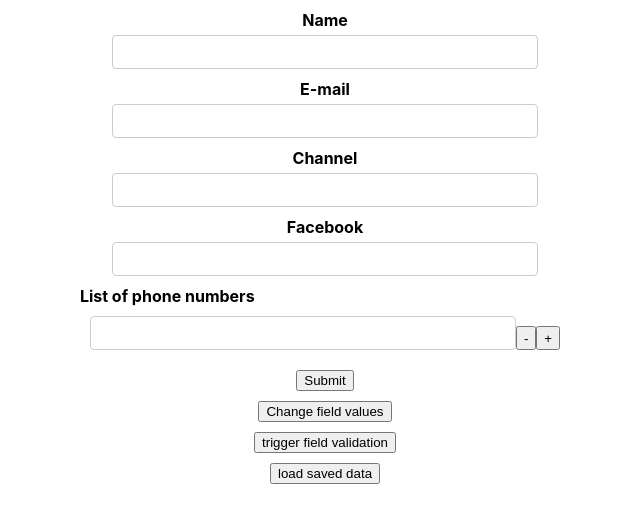
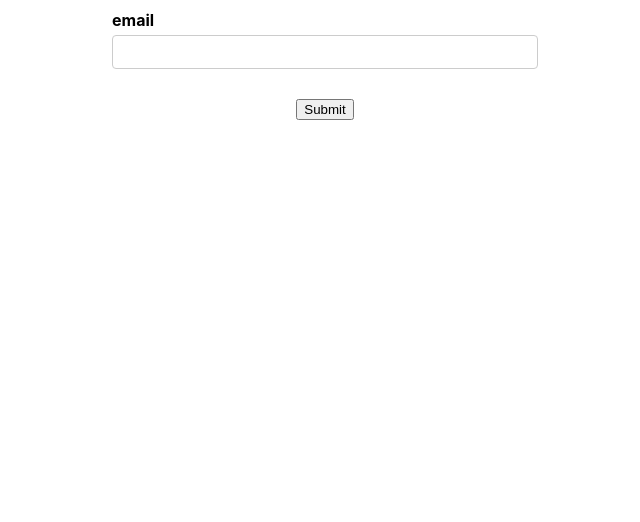
Before and after one commit to auronvila/react-ts-formik, a React (Vite) app: page / in a window 1280 px wide. Shown: the top 522 px of the page, without its empty margins (315-955 px from the left). Built offline with nearby package versions, Linux system fonts and the light colour scheme.

Commit message:
creting a formik container and reusable form components

```diff
--- a/src/App.tsx
+++ b/src/App.tsx
@@ -1,11 +1,12 @@
 import './App.css'
-import YoutubeForm from './components/YoutubeForm'
+import FormikContainer from "./components/formik/FormikContainer.tsx";
 
 function App() {
   return (
     <>
-      <YoutubeForm/>
+      {/*<YoutubeForm/>*/}
       {/*<OldYoutubeForm/>*/}
+      <FormikContainer/>
     </>
   )
 }
--- /dev/null
+++ b/src/components/formik/FormikContainer.tsx
@@ -0,0 +1,32 @@
+import * as Yup from 'yup'
+import {Form, Formik, FormikProps} from "formik";
+import FormikControl from "./FormikControl.tsx";
+
+export default function FormikContainer() {
+  const validationSchema = Yup.object({
+    email: Yup.string().required()
+  })
+
+  const initialValues = {
+    email: ''
+  }
+
+  function onSubmit(values) {
+    console.log(values)
+  }
+
+  return (
+    <>
+      <Formik initialValues={initialValues} onSubmit={onSubmit} validationSchema={validationSchema}>
+        {(formik: FormikProps<typeof initialValues>) => (
+          <Form>
+            <FormikControl control={'input'} label={'email'} name={'email'} type={'email'}/>
+            <button type={'submit'}>
+              Submit
+            </button>
+          </Form>
+        )}
+      </Formik>
+    </>
+  )
+}
--- /dev/null
+++ b/src/components/formik/FormikControl.tsx
@@ -0,0 +1,23 @@
+import Input from "./Input.tsx";
+
+interface FormikControlProps {
+  control: 'input' | 'textarea' | 'select' | 'radio' | 'checkbox' | 'date'
+  label: string
+  name: string
+  type: string
+}
+
+export default function FormikControl(props: FormikControlProps) {
+  const {control, ...rest} = props;
+  switch (control) {
+    case 'input':
+      return <Input {...rest}/>
+    case 'textarea':
+    case 'select':
+    case'radio':
+    case 'checkbox':
+    case 'date':
+    default :
+      return null
+  }
+}
--- /dev/null
+++ b/src/components/formik/Input.tsx
@@ -0,0 +1,18 @@
+import {ErrorMessage, Field} from "formik";
+
+interface InputProps {
+  label: string
+  name: string
+  type: string
+}
+
+export default function Input(props: InputProps) {
+  const {label, name, ...rest} = props
+  return (
+    <div className={'form-control'}>
+      <label htmlFor={name}>{label}</label>
+      <Field id={name} name={name} {...rest}/>
+      <ErrorMessage component={'div'} name={name} className={'error-message'}/>
+    </div>
+  )
+}
```
